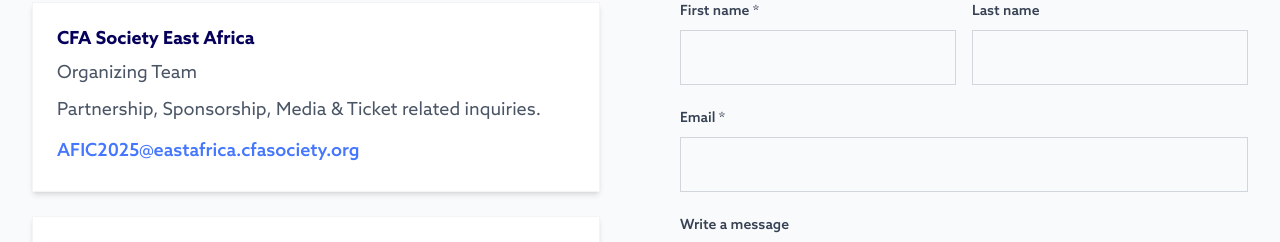
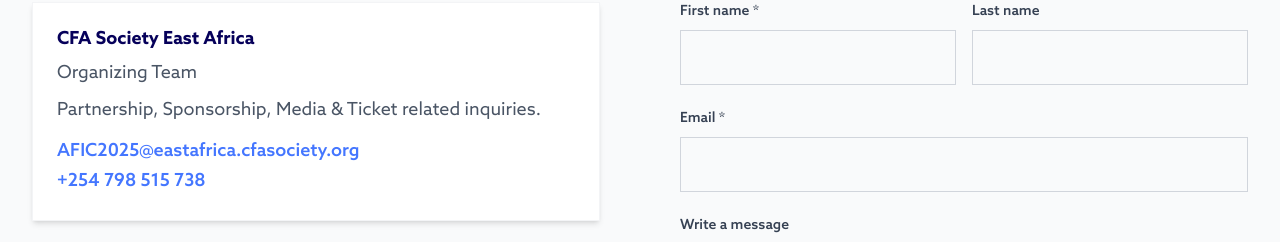
Before and after one commit to cfasociety2025/afic2025, a Next.js app: page / in a window 1280 px wide. Shown: the part 4178-4420 px from the top of the page. Built offline with nearby package versions, Linux system fonts and the light colour scheme; a web font is replaced by a local one.

Commit message:
Update Contact.js

```diff
--- a/app/components/Contact.js
+++ b/app/components/Contact.js
@@ -67,6 +67,12 @@
                     className="text-cfa-bright-blue hover:text-cfa-dark-blue font-medium transition-colors duration-200 focus:outline-none focus:ring-2 focus:ring-cfa-bright-blue focus:ring-offset-2"
                   >
                      AFIC2025@eastafrica.cfasociety.org
+                  </a> <br/>
+                  <a
+                    href="tel: +254 798 515 738"
+                    className="text-cfa-bright-blue hover:text-cfa-dark-blue font-medium transition-colors duration-200 focus:outline-none focus:ring-2 focus:ring-cfa-bright-blue focus:ring-offset-2"
+                  >
+                     +254 798 515 738
                   </a>
                 </div>
 
```
